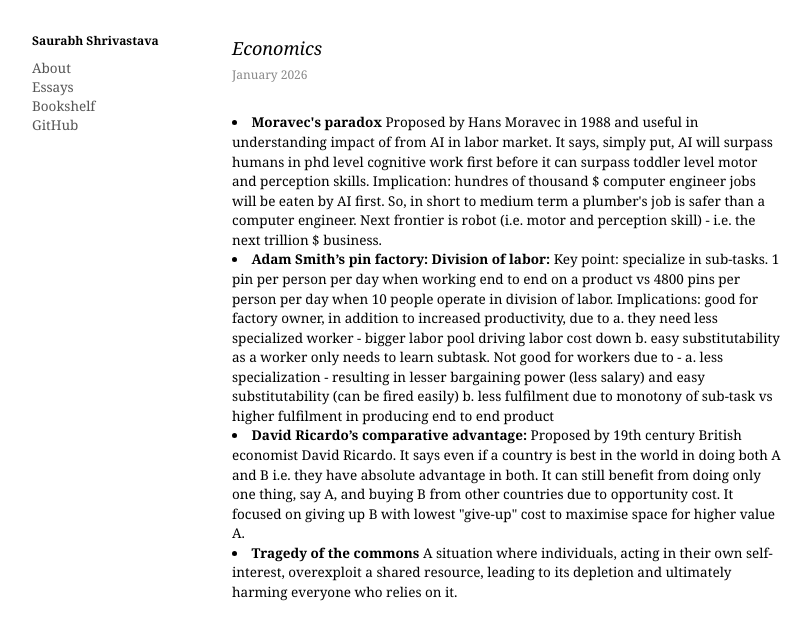
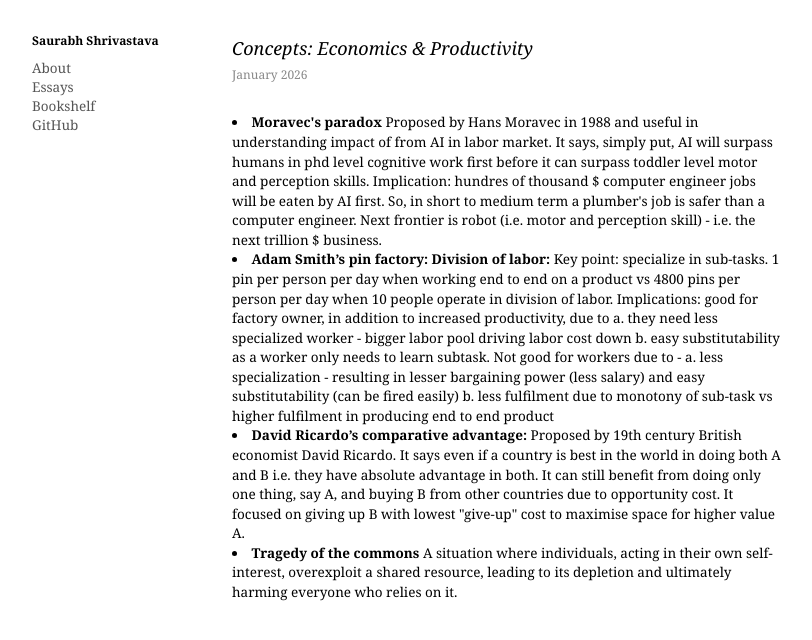
Before and after one commit to saurabhshrivastava1/saurabhshrivastava1.github.io, a Jekyll site: the page built from essays/essay2.markdown, in a window 1280 px wide. Shown: the top 640 px of the page, without its empty margins (8-820 px from the left). Built offline with Jekyll 4.4.1, drawn with Linux system fonts in a browser that asks for light colours.

Commit message:
Created first essay with sidebar layout

```diff
--- a/essays/essay2.markdown
+++ b/essays/essay2.markdown
@@ -24,7 +24,7 @@ layout: null
 </div>
 
 <div id="content">
-    <h2 style="font-style: italic; margin-bottom: 5px;">Economics</h2>
+    <h2 style="font-style: italic; margin-bottom: 5px;">Concepts: Economics & Productivity</h2>
     <p style="color: #888; font-size: 12px; margin-bottom: 30px;">January 2026</p>
 
     <li> <b> Moravec's paradox </b>
```
